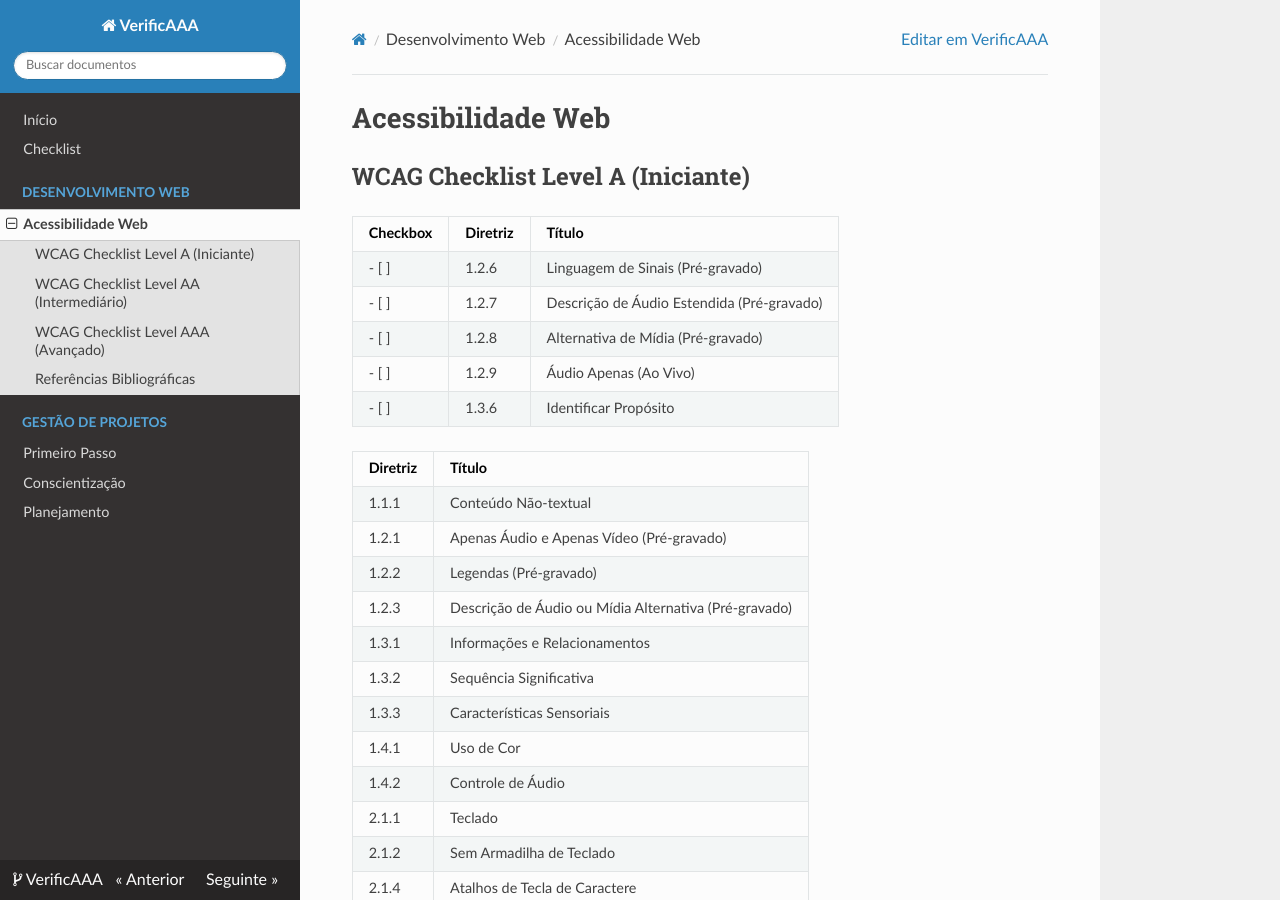
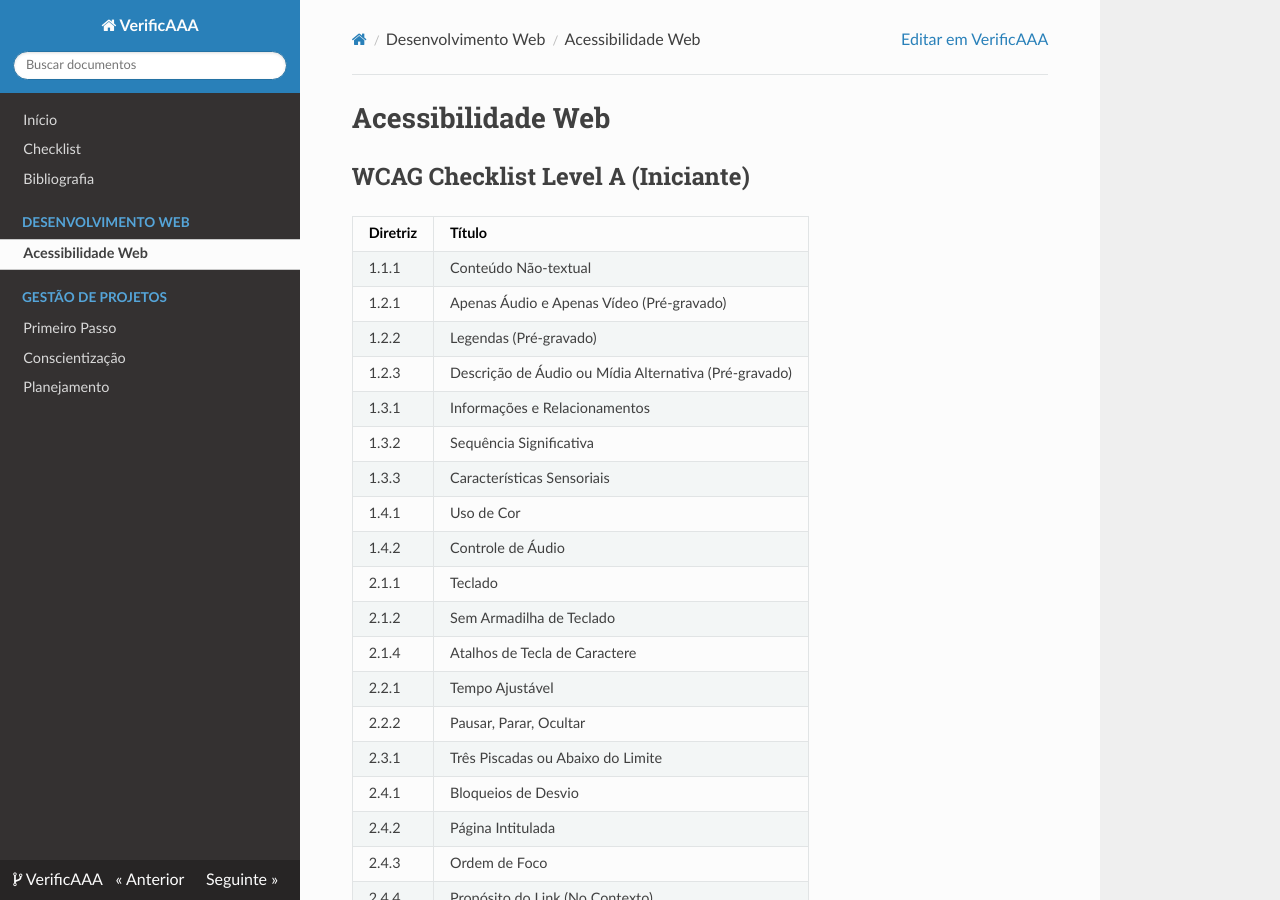
Before and after one commit to vitorfleonardo/VerificaAAA, an MkDocs documentation site: the page built from docs/devWeb/web.md, in a window 1280 px wide and 900 px high. Built offline with MkDocs 1.6.1, drawn with Linux system fonts in a browser that asks for light colours; nearby versions of some CDN libraries.

Commit message:
feat: bibliografia

```diff
--- a/docs/devWeb/web.md
+++ b/docs/devWeb/web.md
@@ -1,15 +1,6 @@
 # Acessibilidade Web
 
 ## WCAG Checklist Level A (Iniciante)
-
-| Checkbox | Diretriz | Título |
-| --- | --- | --- |
-| - [ ] | 1.2.6 | Linguagem de Sinais (Pré-gravado) |
-| - [ ] | 1.2.7 | Descrição de Áudio Estendida (Pré-gravado) |
-| - [ ] | 1.2.8 | Alternativa de Mídia (Pré-gravado) |
-| - [ ] | 1.2.9 | Áudio Apenas (Ao Vivo) |
-| - [ ] | 1.3.6 | Identificar Propósito |
-
 
 | Diretriz | Título |
 | --- | --- |
--- a/mkdocs.yml
+++ b/mkdocs.yml
@@ -4,23 +4,25 @@
 site_url: https://github.com/vitorfleonardo/VerificAAA
 site_name: VerificAAA
 
-use_directory_urls: false
+use_directory_urls: False
 
 nav:
   - Início: 'index.md'
   - Checklist: 'checklist.md'
+  - Bibliografia: 'bibliografia.md'
 
   - Desenvolvimento Web:
-    - Acessibilidade Web: "devWeb/web.md"
+    - Acessibilidade Web: 'devWeb/web.md'
 
   - Gestão de Projetos:
-    - Primeiro Passo: "gestaoProjeto/primeiroP.md"
-    - Conscientização: "gestaoProjeto/conscientizacao.md"
-    - Planejamento: "gestaoProjeto/planejamento.md"
+    - Primeiro Passo: 'gestaoProjeto/primeiroP.md'
+    - Conscientização: 'gestaoProjeto/conscientizacao.md'
+    - Planejamento: 'gestaoProjeto/planejamento.md'
 
 theme:
   name: readthedocs
   locale: pt_BR
+  titles_only: true
 
 markdown_extensions:
   - def_list
```
Also changed, not shown: docs/index.md (+1 -1 lines).
